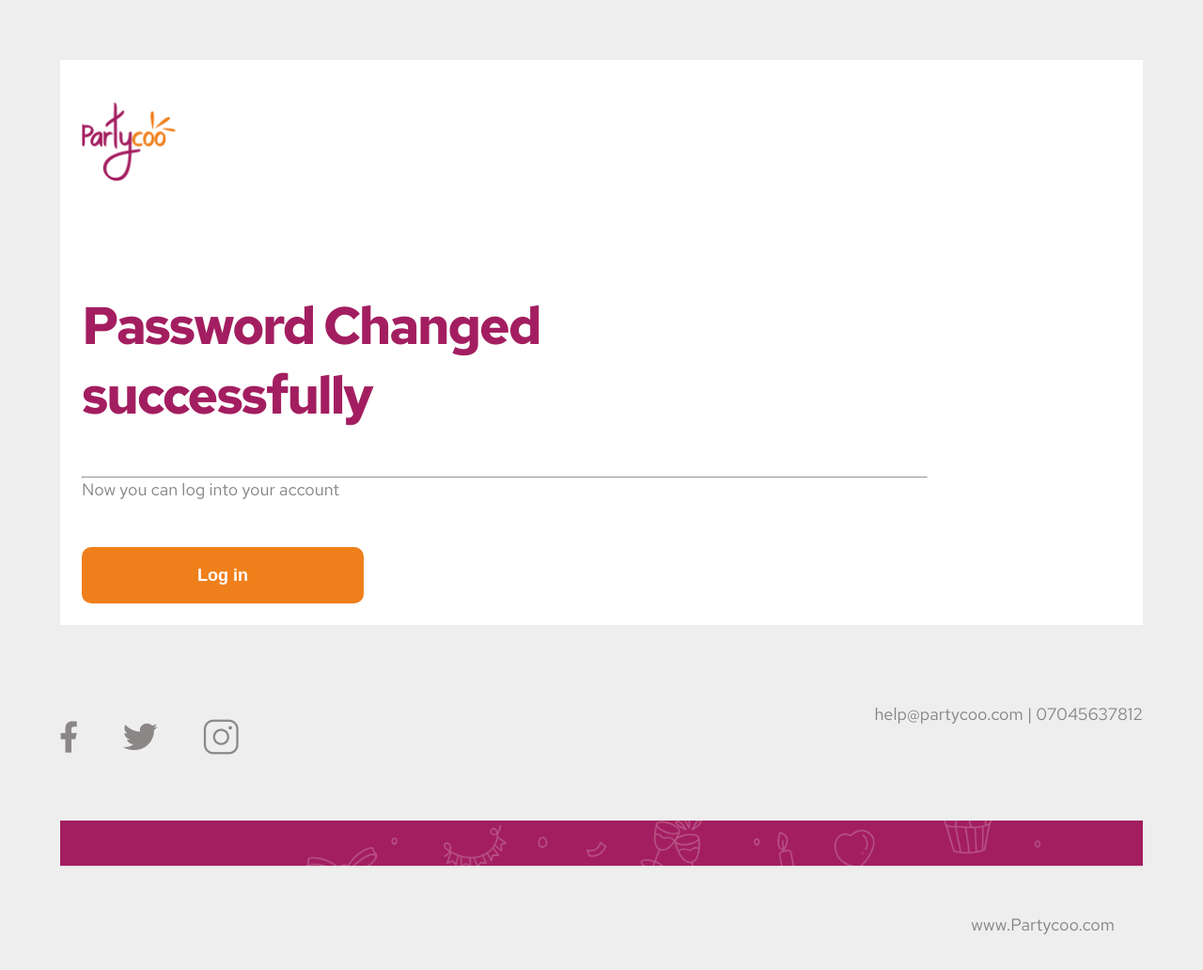
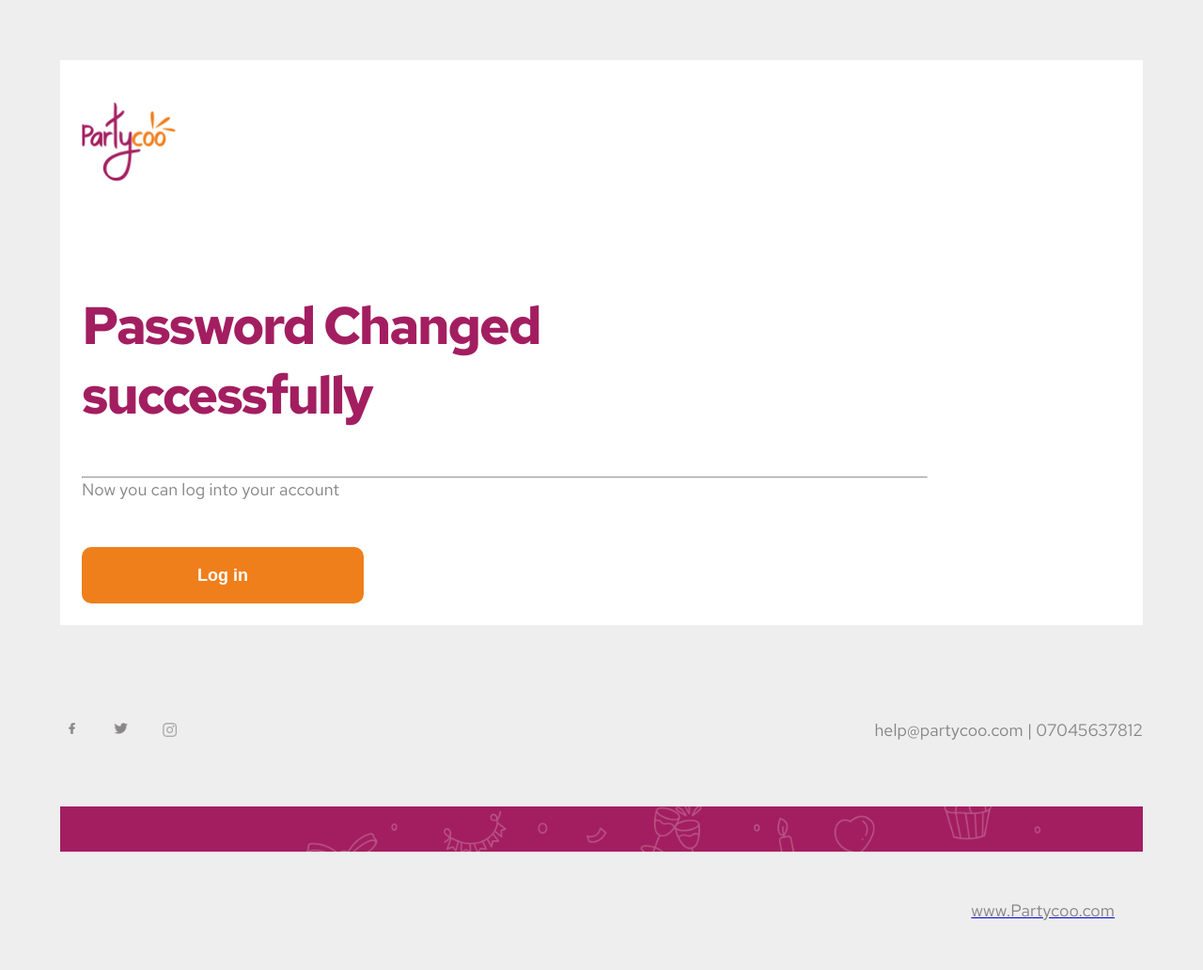
Before and after one commit to mideokuwa/Partycoo-successfully-rest-password-template, a plain HTML site: page index.html in a window 1280 px wide. Shown: the whole page at 94% size. Drawn offline with Linux system fonts and the light colour scheme.

Commit message:
my third commit

```diff
--- a/index.html
+++ b/index.html
@@ -42,8 +42,8 @@
         background-repeat: no-repeat;
         background-size: contain;
         background-position: center 80%;
+      }
 
-      }
       @media (min-width: 1150px) {
         body {
           background-size: 3000px 900px;
@@ -60,12 +60,13 @@
         font-size: 3.5rem;
         font-weight: 700;
         color: #a31e60;
-        margin-top: 100px;22
-        font-family: "Red Hat Text";
+        margin-top: 100px;
+        22 font-family: "Red Hat Text";
         font-style: normal;
         /* 6 */
         /* or 81px */
       }
+
       /* .container {
           max-width: 340px;
           margin-inline: auto;
@@ -95,10 +96,10 @@
             max-width: 1320px;
           }
         } */
-
       .container {
         width: 100%;
       }
+
       /* @media (min-width: 576px) {
           .container {
             max-width: 540px;
@@ -124,7 +125,6 @@
             max-width: 1320px;
           }
         } */
-
       @media (min-width: 1150px) {
         body {
           background-size: 3000px 900px;
@@ -145,8 +145,6 @@
       p {
         font-size: 18px;
         color: #868383;
-
-
       }
 
       .grid {
@@ -162,7 +160,6 @@
         height: 60px;
         border: none;
         border-radius: 10px;
-
         margin-top: 50px;
         cursor: pointer;
       }
@@ -187,7 +184,6 @@
       hr {
         width: 900px;
         margin-top: 50px;
-
         place-items: center;
         color: #868383;
       }
@@ -200,15 +196,40 @@
       .main-header {
         position: relative;
       }
-      .main-info{
+
+      .main-info {
         background-color: white;
         padding: 2%;
       }
 
       @media (min-width: 768px) {
-        .help p{
-            margin-left: 10px;
+        .help a img {
+          margin-left: 5px;
         }
+      }
+
+      @media (max-width: 768px) {
+        .party p {
+          font-size: 12px;
+        }
+        .foots{
+            margin-top: 20px;
+        }
+      }
+
+
+      .help a img {
+        width: 15px;
+      }
+
+      .party p {
+        float: right;
+      }
+
+      .book{
+        width: 9px;
+        height: 12px;
+        object-fit: contain;
       }
     </style>
   </head>
@@ -242,27 +263,23 @@
       </section>
     </div>
     <footer class="foot">
-      <div
-        class=""
-        style="
-          display: flex;
-          align-items: center;
-          justify-content: space-between;
-          margin-top: 50px;
-        "
-      >
+      <div style="align-items: center; margin-top: 50px">
         <div
           class="help"
           style="
             display: flex;
             justify-content: space-between;
-            gap: 3rem;
+            gap: 2rem;
             align-items: center;
             margin-top: 50px;
           "
         >
+          <div style="display: flex; gap: 2rem">
             <a href="https://www.linkedin.com/company/partycoo/about/"
-            ><img src="./images/facebook img.png" alt="facebook icon"
+              ><img
+                class="book"
+                src="./images/facebook img.png"
+                alt="facebook icon"
             /></a>
             <a href="https://twitter.com/mypartycoo"
               ><img src="./images/twitter img.png" alt="Twitter Icon"
@@ -271,16 +288,27 @@
               ><img src="./images/instagram img.png" alt="Instagram Icon"
             /></a>
           </div>
-
+          <div class="party" style="margin-left: 5px">
             <p>help@partycoo.com | 07045637812</p>
           </div>
+        </div>
+      </div>
 
-      <div style="margin-top: 70px">
+      <div class="foots" style="margin-top: 70px">
         <img src="./images/footer designs.png" alt="design" />
       </div>
 
-      <div style="margin-top: 50px; float: right; margin-right: 30px">
+      <div
+        style="
+          margin-top: 50px;
+          float: right;
+          margin-right: 30px;
+          cursor: pointer;
+        "
+      >
+        <a href="https://www.partycoo.com">
           <p>www.Partycoo.com</p>
+        </a>
       </div>
     </footer>
   </body>
```
Lines whose indentation alone changed are shown as unchanged.
